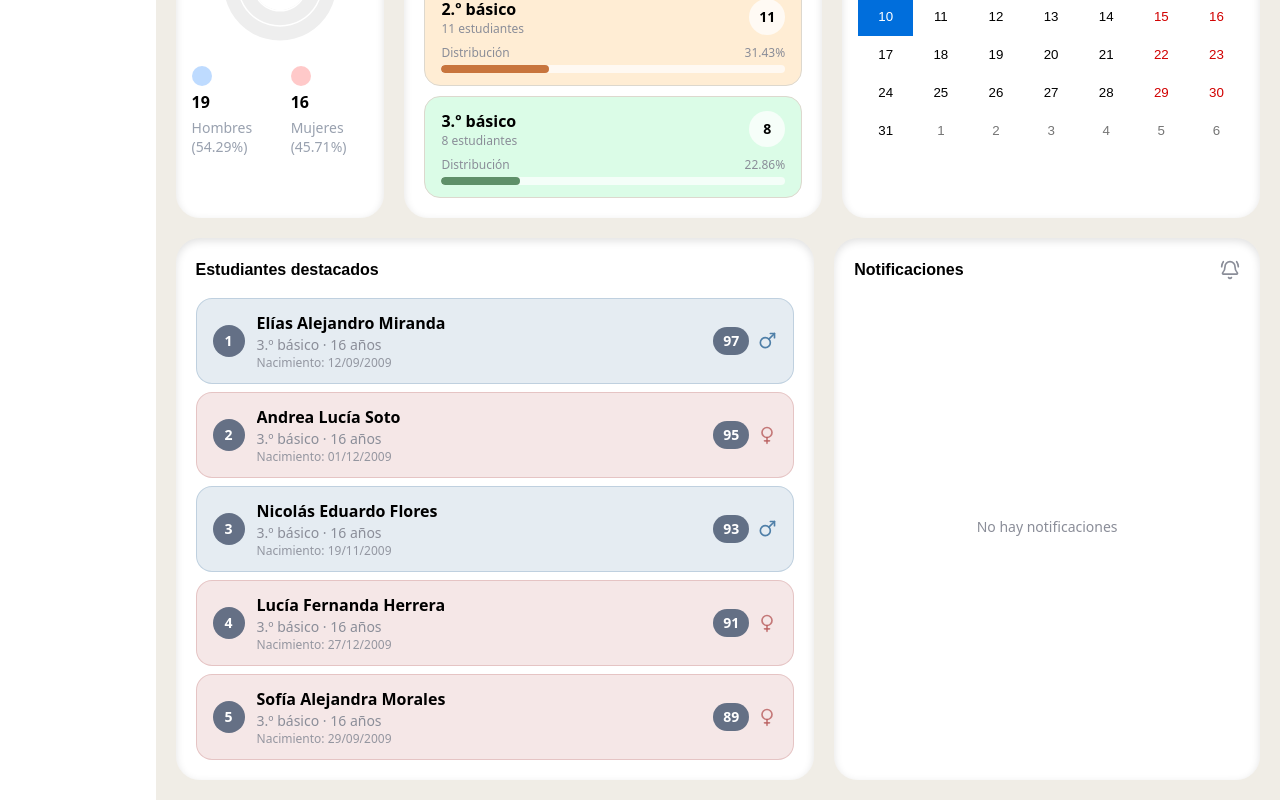
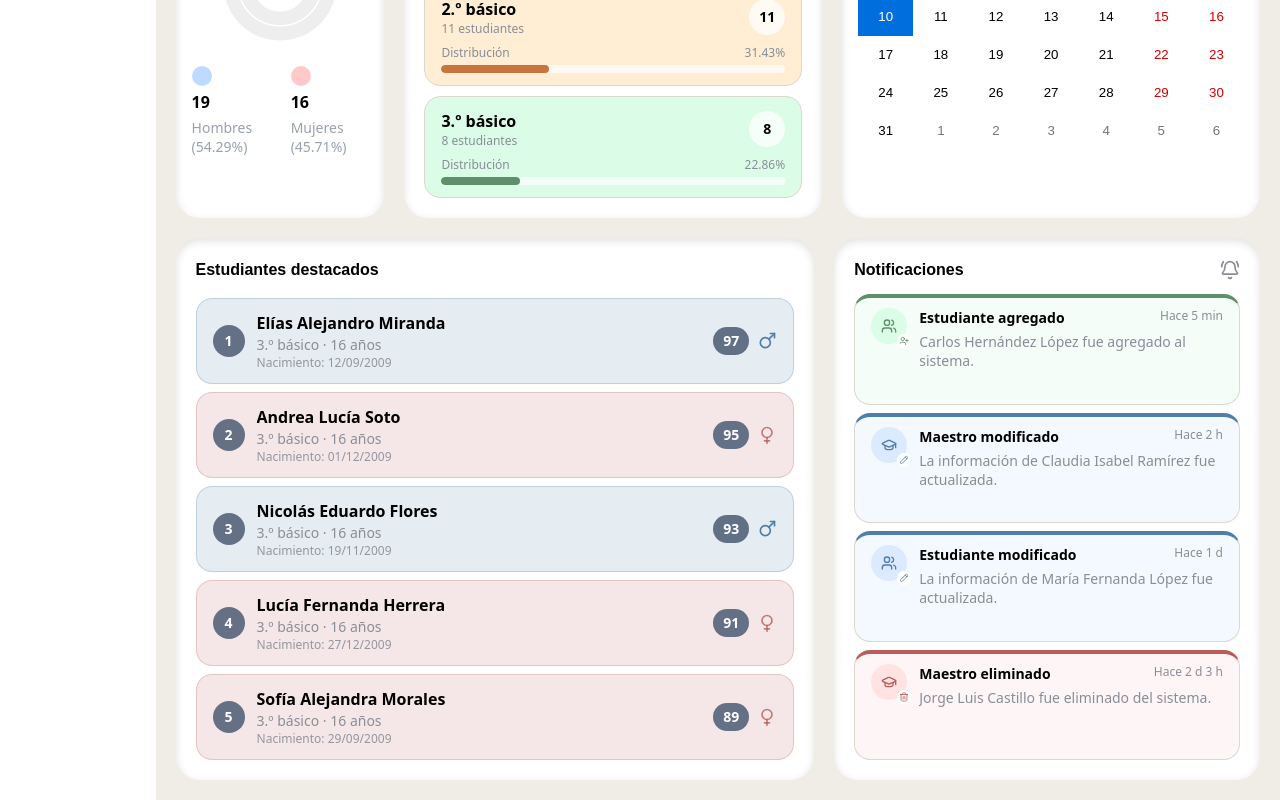
Before and after one commit to OtonielG/educore, a Next.js app: page /dashboard in a window 1280 px wide. Shown: the part 544-1344 px from the top of the page. Built offline with nearby package versions, Linux system fonts and the light colour scheme; a web font is replaced by a local one.

Commit message:
feat: implement mock notifications and update notifications slice with initial state

```diff
--- a/src/app/dashboard/components/ui/notifications.tsx
+++ b/src/app/dashboard/components/ui/notifications.tsx
@@ -92,14 +92,21 @@ const notificationDetails: Record<NotificationType, NotificationDetails> = {
 
 export default function Notifications() {
   const notifications = useSelector(selectNotifications);
-  const [currentTime, setCurrentTime] = useState(Date.now);
+  const [currentTime, setCurrentTime] = useState<number | null>(null);
 
   useEffect(() => {
+    const initialTimeoutId = setTimeout(() => {
+      setCurrentTime(Date.now());
+    }, 0);
+
     const intervalId = setInterval(() => {
       setCurrentTime(Date.now());
     }, ONE_MINUTE);
 
-    return () => clearInterval(intervalId);
+    return () => {
+      clearTimeout(initialTimeoutId);
+      clearInterval(intervalId);
+    };
   }, []);
 
   return (
@@ -146,7 +153,9 @@ export default function Notifications() {
                   </h3>
 
                   <span className="shrink-0 text-[11px] text-dashboard-text-muted sm:text-xs">
-                    {formatElapsedTime(notification.createdAt, currentTime)}
+                    {currentTime === null
+                      ? null
+                      : formatElapsedTime(notification.createdAt, currentTime)}
                   </span>
                 </div>
 
--- a/src/features/notifications/index.ts
+++ b/src/features/notifications/index.ts
@@ -1,4 +1,5 @@
 export { formatElapsedTime } from "./format-elapsed-time";
+export { notifications } from "./notifications-mock";
 export type {
   NewNotification,
   Notification,
--- /dev/null
+++ b/src/features/notifications/notifications-mock.ts
@@ -0,0 +1,30 @@
+import type { Notification } from "./notifications-types";
+
+const now = Date.now();
+
+export const notifications: Notification[] = [
+  {
+    id: "notification-001",
+    type: "student-added",
+    personName: "Carlos Hernández López",
+    createdAt: now - 5 * 60 * 1000,
+  },
+  {
+    id: "notification-002",
+    type: "teacher-updated",
+    personName: "Claudia Isabel Ramírez",
+    createdAt: now - 2 * 60 * 60 * 1000,
+  },
+  {
+    id: "notification-003",
+    type: "student-updated",
+    personName: "María Fernanda López",
+    createdAt: now - 24 * 60 * 60 * 1000,
+  },
+  {
+    id: "notification-004",
+    type: "teacher-deleted",
+    personName: "Jorge Luis Castillo",
+    createdAt: now - (2 * 24 + 3) * 60 * 60 * 1000,
+  },
+];
--- a/src/store/notifications/slice.ts
+++ b/src/store/notifications/slice.ts
@@ -1,10 +1,11 @@
 import { createSlice, type PayloadAction } from "@reduxjs/toolkit";
-import type {
-  NewNotification,
-  Notification,
+import {
+  notifications,
+  type NewNotification,
+  type Notification,
 } from "@/src/features/notifications";
 
-const initialState: Notification[] = [];
+const initialState: Notification[] = notifications;
 
 export const notificationsSlice = createSlice({
   name: "notifications",
```
